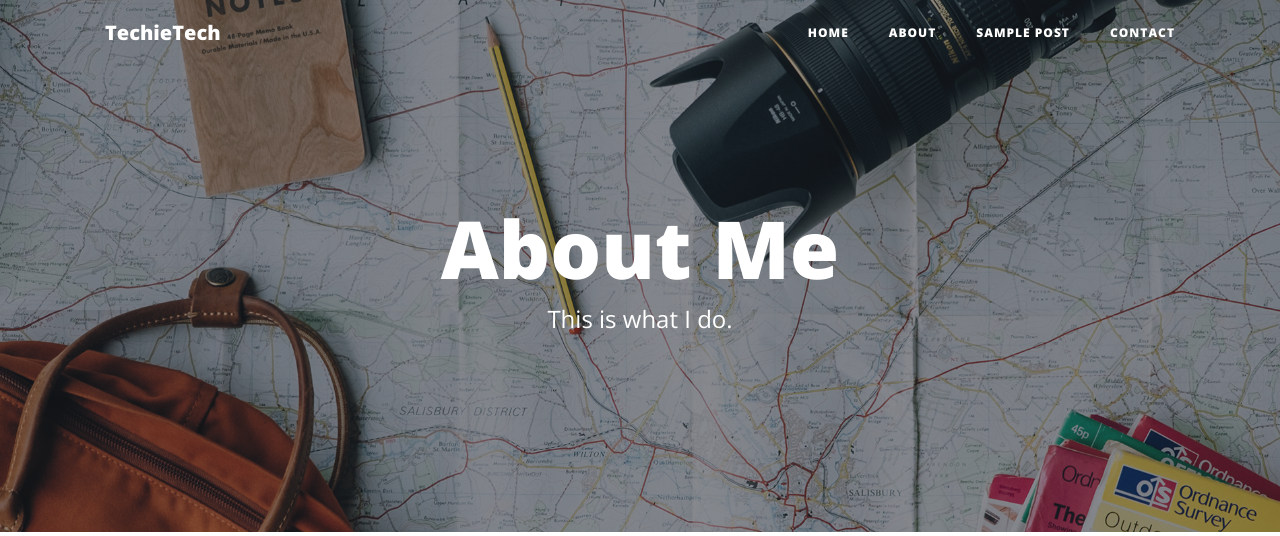
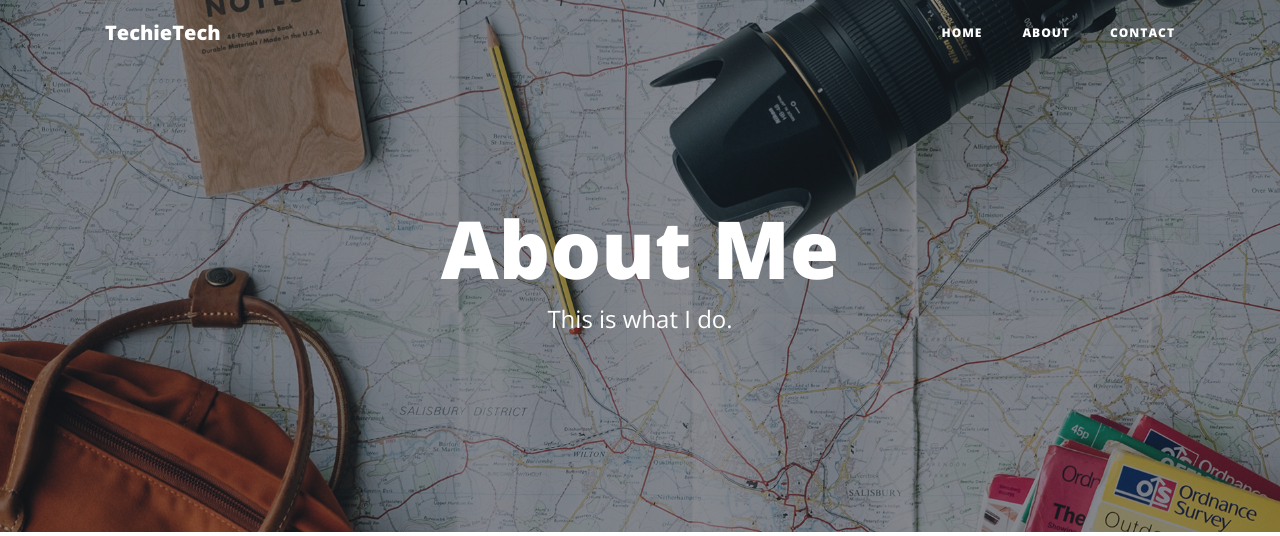
Before and after one commit to GeekyProgrammer/python-falsk-blog, a Flask app: page /about in a window 1280 px wide. Shown: the top 536 px of the page. Run offline with Flask 2, Linux system fonts and the light colour scheme; some libraries are stand-ins or nearby versions.

Commit message:
home PAge Improved

```diff
--- a/templates/layout.html
+++ b/templates/layout.html
@@ -40,9 +40,6 @@
           </li>
           <li class="nav-item">
             <a class="nav-link" href="\about">About</a>
-          </li>
-          <li class="nav-item">
-            <a class="nav-link" href="\post">Sample Post</a>
           </li>
           <li class="nav-item">
             <a class="nav-link" href="\contact">Contact</a>
```
